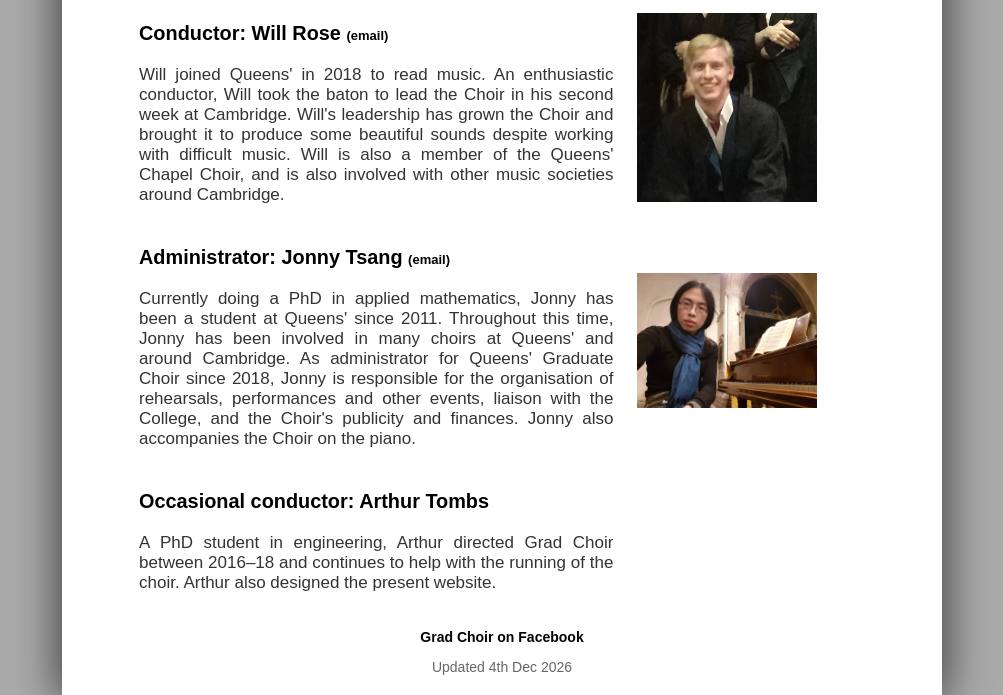
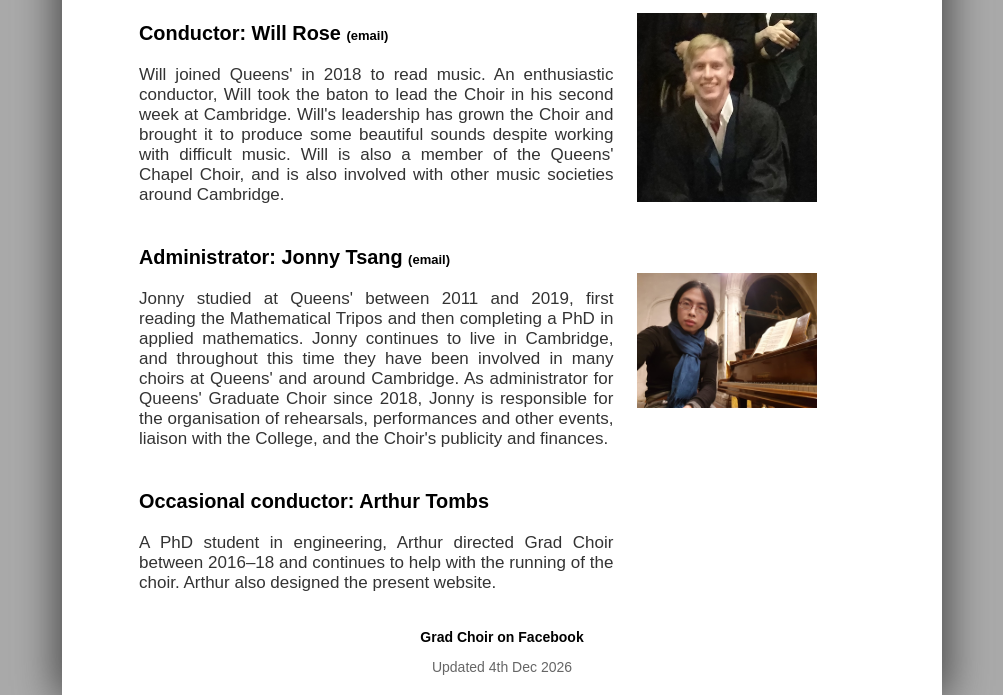
Before and after one commit to jftsang/qgradchoir, a PHP site: page /people.php in a window 1280 px wide. Shown: the part 230-925 px from the top of the page, without its empty margins (138-1141 px from the left). Run offline with PHP 8.4, Linux system fonts and the light colour scheme.

Commit message:
Update JMFT's bio

```diff
--- a/people.php
+++ b/people.php
@@ -30,14 +30,15 @@ Cambridge.</p>
 
 <tr>
 <td style="width: 60%;"><h3>Administrator: Jonny Tsang
-<span style="font-size: small;">(<a href="mailto:jmft2 at cam dot ac dot uk">email</a>)</span>
+<span style="font-size: small;">(<a href="mailto:j dot m dot f dot tsang at cantab dot net">email</a>)</span>
 </h3>
-<p>Currently doing a PhD in applied mathematics, Jonny has been a student at
-Queens' since 2011. Throughout this time, Jonny has been involved in many choirs
-at Queens' and around Cambridge. As administrator for Queens'
+<p>Jonny studied at Queens' between 2011 and 2019, first reading the
+Mathematical Tripos and then completing a PhD in applied mathematics. Jonny
+continues to live in Cambridge, and throughout this time they have been involved
+in many choirs at Queens' and around Cambridge. As administrator for Queens'
 Graduate Choir since 2018, Jonny is responsible for the organisation of
 rehearsals, performances and other events, liaison with the College, and the
-Choir's publicity and finances. Jonny also accompanies the Choir on the piano.</p>
+Choir's publicity and finances.</p>
 </td>
 <td style="width: 200px;"><img class="people" src="/images/photos/jonny.jpg"></td>
 </tr>
```
